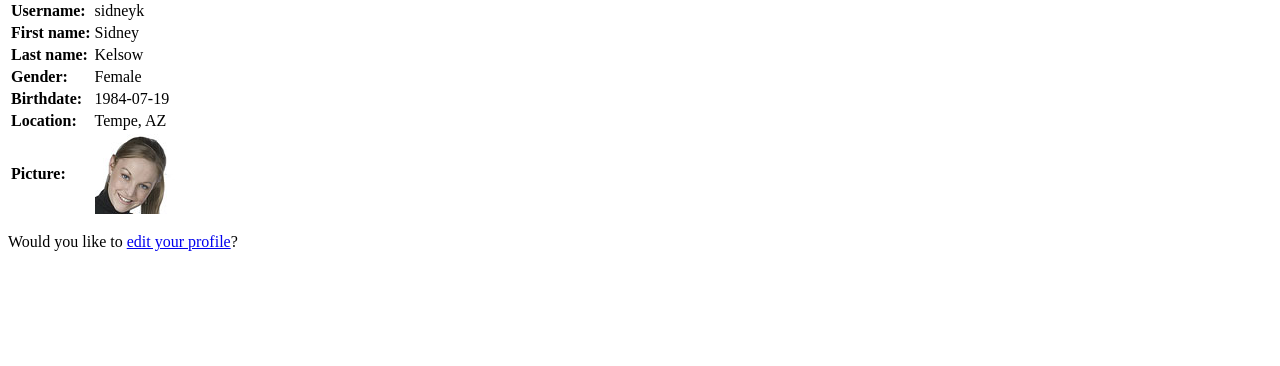
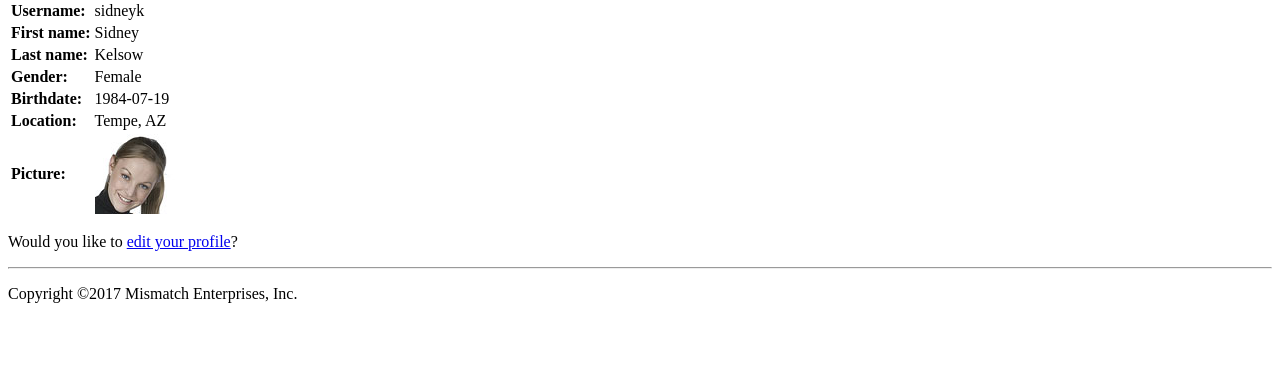
Before and after one commit to ABPxDFW/phplessons, a PHP site: page /viewprofile.php in a window 1280 px wide. Shown: the part 94-460 px from the top of the page. Run offline with PHP 8.4, Linux system fonts and the light colour scheme; a user stored in the database is signed in; data comes from the database, SQL or seed files in the repository.

Commit message:
Modified footer and added into viewprofile.

```diff
--- a/Chapter7.5/footer.php
+++ b/Chapter7.5/footer.php
@@ -5,3 +5,9 @@
  * Date: 2/20/2017
  * Time: 11:04 PM
  */
+?>
+
+        <hr />
+        <p class="footer">Copyright &copy;2017 Mismatch Enterprises, Inc.</p>
+    </body>
+</html>
--- a/Chapter7.5/viewprofile.php
+++ b/Chapter7.5/viewprofile.php
@@ -3,11 +3,6 @@ require_once('startsession.php');
 
     $page_title = 'View Profile';
     require_once('header.php');
-?>
-
-
-        <?php
-
     require_once('appvars.php');
     require_once('connectvars.php');
 
@@ -104,6 +99,6 @@ require_once('header.php');
     }
 
     mysqli_close($dbc);
+
+    require_once('footer.php');
 ?>
-    </body>
-</html>
```
Lines whose indentation alone changed are shown as unchanged.
